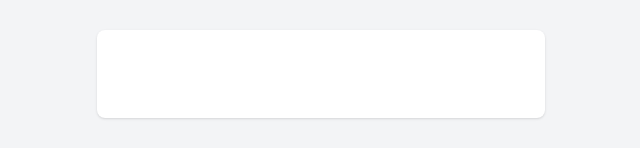
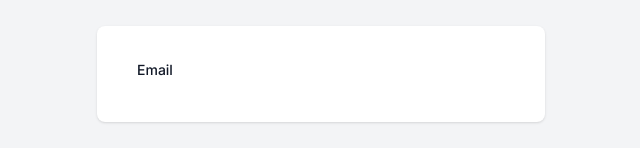
Before and after one commit to ncls-brn/messenger-app, a Next.js app in the folder messenger-app/: page / in a window 1280 px wide. Shown: the part 596-744 px from the top of the page, without its empty margins (319-959 px from the left). Built offline with nearby package versions, Linux system fonts and the light colour scheme.

Commit message:
upgrade files

```diff
--- a/messenger-app/app/(site)/components/AuthForm.tsx
+++ b/messenger-app/app/(site)/components/AuthForm.tsx
@@ -70,7 +70,7 @@ const AuthForm = () => {
                 onSubmit={handleSubmit(onSubmit)}
 
                 >
-                    <input/>
+                    <Input id="email" label="Email" register={register}/>
                 </form>
 
             </div>
--- a/messenger-app/app/components/inputs/Input.tsx
+++ b/messenger-app/app/components/inputs/Input.tsx
@@ -27,7 +27,17 @@ const Input: React.FC<InputProps> =({
 }) => {
     return(
         <div>
-            I'm a input!
+            <label className="
+            block
+            text-sm
+            font-medium
+            leading-6
+            text-gray-900
+            "
+            htmlFor={id}>
+                {label}
+            </label>
+            <div className="mt-2"> </div>
         </div>
     )
 }
--- a/messenger-app/package.json
+++ b/messenger-app/package.json
@@ -9,6 +9,7 @@
     "lint": "next lint"
   },
   "dependencies": {
+    "@tailwindcss/forms": "^0.5.3",
     "@types/node": "20.1.5",
     "@types/react": "18.2.6",
     "@types/react-dom": "18.2.4",
--- a/messenger-app/tailwind.config.js
+++ b/messenger-app/tailwind.config.js
@@ -8,5 +8,9 @@ module.exports = {
   theme: {
     extend: {},
   },
-  plugins: [],
+  plugins: [
+    require("@tailwindcss/forms")({
+      strategy: 'class'
+    })
+  ],
 }
```
Also changed, not shown: 1 other file (tests, documents, lock files or other folders).
